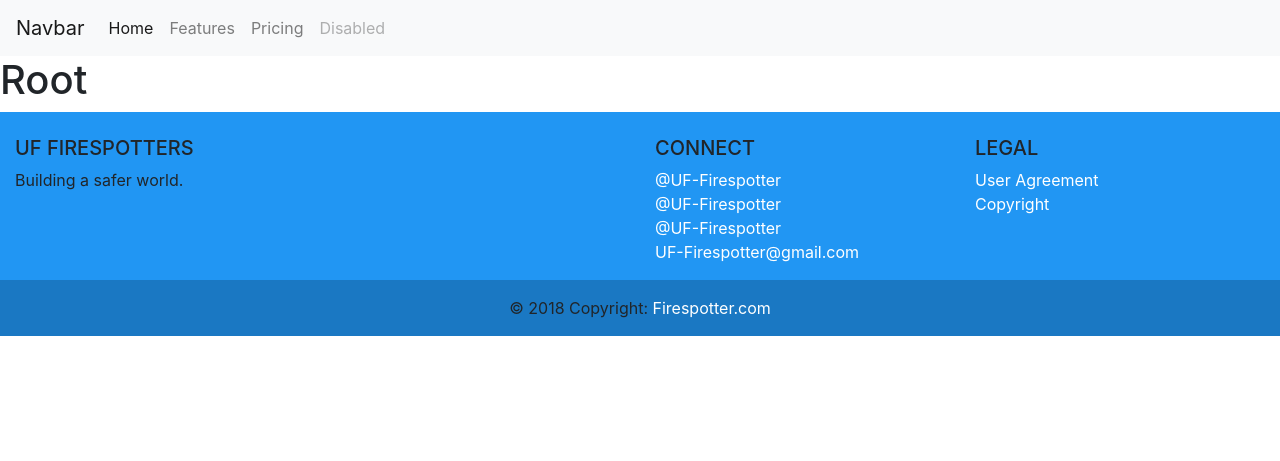
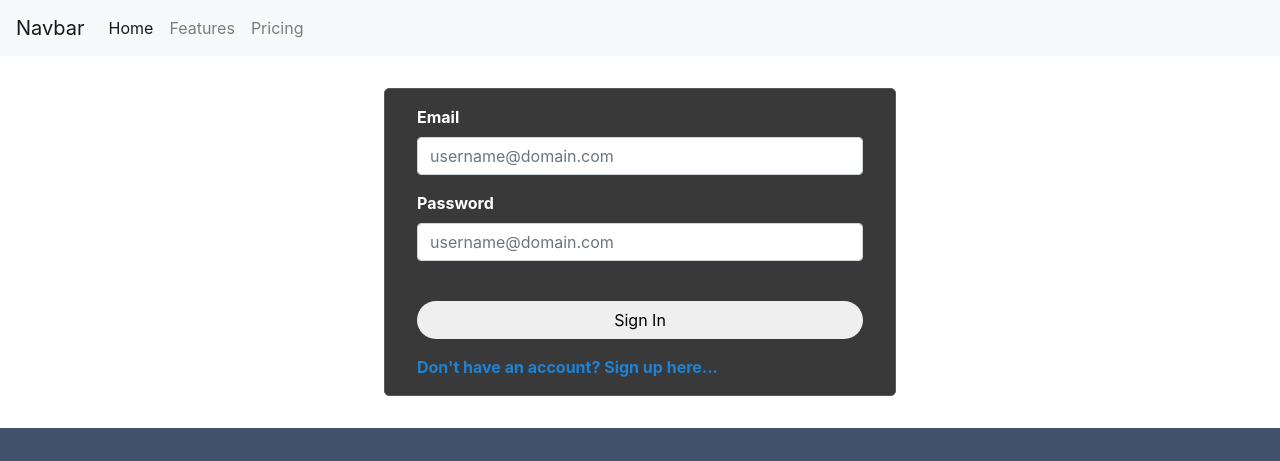
Before and after one commit to UF-CEN4914/firespotter, a Django app: page / in a window 1280 px wide. Shown: the top 461 px of the page. Before the commit the page ends 336 px from the top, so only its background shows below. Run offline with Django 3.2, Linux system fonts and the light colour scheme; some libraries are stand-ins or nearby versions.

Commit message:
Update navbar and footer styles

```diff
--- a/firespotter/templates/base.html
+++ b/firespotter/templates/base.html
@@ -1,4 +1,8 @@
 <link rel="stylesheet" href="https://stackpath.bootstrapcdn.com/bootstrap/4.1.3/css/bootstrap.min.css" integrity="sha384-MCw98/SFnGE8fJT3GXwEOngsV7Zt27NXFoaoApmYm81iuXoPkFOJwJ8ERdknLPMO" crossorigin="anonymous">
+<link rel="stylesheet" href="https://fonts.googleapis.com/css?family=Varela+Round">
+<script src="https://code.jquery.com/jquery-3.3.1.slim.min.js" integrity="sha384-q8i/X+965DzO0rT7abK41JStQIAqVgRVzpbzo5smXKp4YfRvH+8abtTE1Pi6jizo" crossorigin="anonymous"></script>
+<script src="https://cdnjs.cloudflare.com/ajax/libs/popper.js/1.14.3/umd/popper.min.js" integrity="sha384-ZMP7rVo3mIykV+2+9J3UJ46jBk0WLaUAdn689aCwoqbBJiSnjAK/l8WvCWPIPm49" crossorigin="anonymous"></script>
+<script src="https://stackpath.bootstrapcdn.com/bootstrap/4.1.3/js/bootstrap.min.js" integrity="sha384-ChfqqxuZUCnJSK3+MXmPNIyE6ZbWh2IMqE241rYiqJxyMiZ6OW/JmZQ5stwEULTy" crossorigin="anonymous"></script>
 
 <nav class="navbar navbar-expand-lg navbar-light bg-light">
    <a class="navbar-brand" href="#">Navbar</a>
@@ -16,23 +20,93 @@
          <li class="nav-item">
             <a class="nav-link" href="#">Pricing</a>
          </li>
-      <li class="nav-item">
-        <a class="nav-link disabled" href="#">Disabled</a>
-      </li>
       </ul>
    </div>
 </nav>
 
+<body id="main">
     {% block page_content %}{% endblock %}
+</body>
+
+<footer class="page-footer font-small pt-4">
+    <div class="logo-container">
+        <div class="logo">
+            <img src="https://raw.githubusercontent.com/thoughtbot/refills/master/source/images/placeholder_square.png"
+            alt="Logo image">
+        </div>
+    </div>
+    <div class="container-fluid text-center">
+        <div class="row">
+            <div class="col-md-4 mt-md-0 mt-3">
+                <h5>Content</h5>
+                <ul class="list-unstyled">
+                <li>
+                    <a href="#!">About</a>
+                </li>
+                <li>
+                    <a href="#!">Contact</a>
+                </li>
+                <li>
+                    <a href="#!">Products</a>
+                </li>
+                </ul>
+            </div>
+            <hr class="clearfix w-100 d-md-none pb-3">
+            <div class="col-md-4 mb-md-0 mb-3">
+                <h5>Connect</h5>
+                <ul class="list-unstyled">
+                <li>
+                    <a href="#!">Facebook</a>
+                </li>
+                <li>
+                    <a href="#!">Twitter</a>
+                </li>
+                <li>
+                    <a href="#!">Instagram</a>
+                </li>
+                </ul>
+            </div>
+            <div class="col-md-4 mb-md-0 mb-3">
+                <h5>Legal</h5>
+                <ul class="list-unstyled">
+                <li>
+                    <a href="#!">Terms and Conditions</a>
+                </li>
+                <li>
+                    <a href="#!">Privacy Policy</a>
+                </li>
+                </ul>
+            </div>
+        </div>
+    </div>
+    <div class="footer-copyright text-center py-3">© 2018 Copyright:
+        <a href="/"> Firespotter.com</a>
+    </div>
+</footer>
 
 <style>
-footer {
-    background-color: #2196F3;
+    :root {
+        --nav-bg-color: #ccc;
+        --footer-bg-color: #40526B;
+        --footer-bg-color-dark: #39485e;
+        --font-color: #fff;
+        --main-bg-color: #fff;
+    }
+    .col-md-4 {
+        padding: 1em 1em 2em 1em;
+    }
+    .logo-container .logo {
+        width: 50%;
+        margin: 2em auto;
+        text-align: center;
     }
     .footer-copyright {
-    background-color: #1A78C3 !important;
+        padding: 2em;
+        background-color: var(--footer-bg-color-dark);
     }
-
+    #main {
+        background-color: var(--main-bg-color);
+    }
     a {
         color: #fff;
     }
@@ -40,56 +114,17 @@ a:hover {
         color: #ccc;
         text-decoration: none;
     }
+    footer {
+        background-color: var(--footer-bg-color);
+        color: var(--font-color);
+    }
+    footer .container-fluid {
+        width: 50%;
+    }
+    footer .container-fluid a {
+        color: #b8b8b8;
+    }
+    footer .container-fluid a:hover {
+        color: #fff;
+    }
 </style>
-<footer class="page-footer font-small pt-4">
-  <div class="container-fluid text-center text-md-left">
-    <div class="row">
-      <div class="col-md-6 mt-md-0 mt-3">
-        <h5 class="text-uppercase">UF Firespotters</h5>
-        <p>Building a safer world.</p>
-      </div>
-
-      <hr class="clearfix w-100 d-md-none pb-3">
-
-      <div class="col-md-3 mb-md-0 mb-3">
-        <h5 class="text-uppercase">Connect</h5>
-        <ul class="list-unstyled">
-          <li>
-            <a href="#!">@UF-Firespotter</a>
-          </li>
-          <li>
-            <a href="#!">@UF-Firespotter</a>
-          </li>
-          <li>
-            <a href="#!">@UF-Firespotter</a>
-          </li>
-          <li>
-            <a href="#!">UF-Firespotter@gmail.com</a>
-          </li>
-        </ul>
-      </div>
-
-      <div class="col-md-3 mb-md-0 mb-3">
-        <h5 class="text-uppercase">Legal</h5>
-        <ul class="list-unstyled">
-          <li>
-            <a href="#!">User Agreement</a>
-          </li>
-          <li>
-            <a href="#!">Copyright</a>
-          </li>
-        </ul>
-      </div>
-
-    </div>
-
-
-  </div>
-  <div class="footer-copyright text-center py-3 bg-dark">© 2018 Copyright:
-        <a href="https://mdbootstrap.com/education/bootstrap/"> Firespotter.com</a>
-    </div>
-</footer>
-
-<script src="https://code.jquery.com/jquery-3.3.1.slim.min.js" integrity="sha384-q8i/X+965DzO0rT7abK41JStQIAqVgRVzpbzo5smXKp4YfRvH+8abtTE1Pi6jizo" crossorigin="anonymous"></script>
-<script src="https://cdnjs.cloudflare.com/ajax/libs/popper.js/1.14.3/umd/popper.min.js" integrity="sha384-ZMP7rVo3mIykV+2+9J3UJ46jBk0WLaUAdn689aCwoqbBJiSnjAK/l8WvCWPIPm49" crossorigin="anonymous"></script>
-<script src="https://stackpath.bootstrapcdn.com/bootstrap/4.1.3/js/bootstrap.min.js" integrity="sha384-ChfqqxuZUCnJSK3+MXmPNIyE6ZbWh2IMqE241rYiqJxyMiZ6OW/JmZQ5stwEULTy" crossorigin="anonymous"></script>
--- a/pages/templates/root.html
+++ b/pages/templates/root.html
@@ -1,5 +1,49 @@
 {% extends "base.html" %}
 
 {% block page_content %}
-<h1> Root </h1>
+<style>
+.sign-in-box {
+    margin-left: auto;
+    margin-right: auto;
+    width: 40%;
+    margin: 2em auto;
+    padding: 1em 2em;
+    border-radius: 5px;
+    border: 1px solid #595959;
+    background-color: #393939;
+    color: #fff;
+    font-weight: bold;
+}
+
+.btn {
+    width: 100%;
+    border-radius: 20px;
+}
+.sub a {
+    color: #1e83d4;
+}
+.sub a:hover {
+    color: #1e83d4;
+    text-decoration: underline;
+}
+</style>
+<div class="home-body">
+    <div class="sign-in-box">
+        <div class="form-group">
+            <label for="email"> Email </label>
+            <input class="form-control"type="text" name="email" placeholder="username@domain.com">
+        </div>
+        <div class="form-group">
+            <label for="password"> Password </label>
+            <input class="form-control" type="password" name="password" placeholder="username@domain.com">
+        </div>
+        <br>
+        <div class="form-group">
+            <input class="btn" type="submit" value="Sign In">
+        </div>
+        <div class="sub">
+            <a href="#"> Don't have an account? Sign up here...</a>
+        </div>
+    </div>
+</div>
 {% endblock %}
```
Lines whose indentation alone changed are shown as unchanged.
